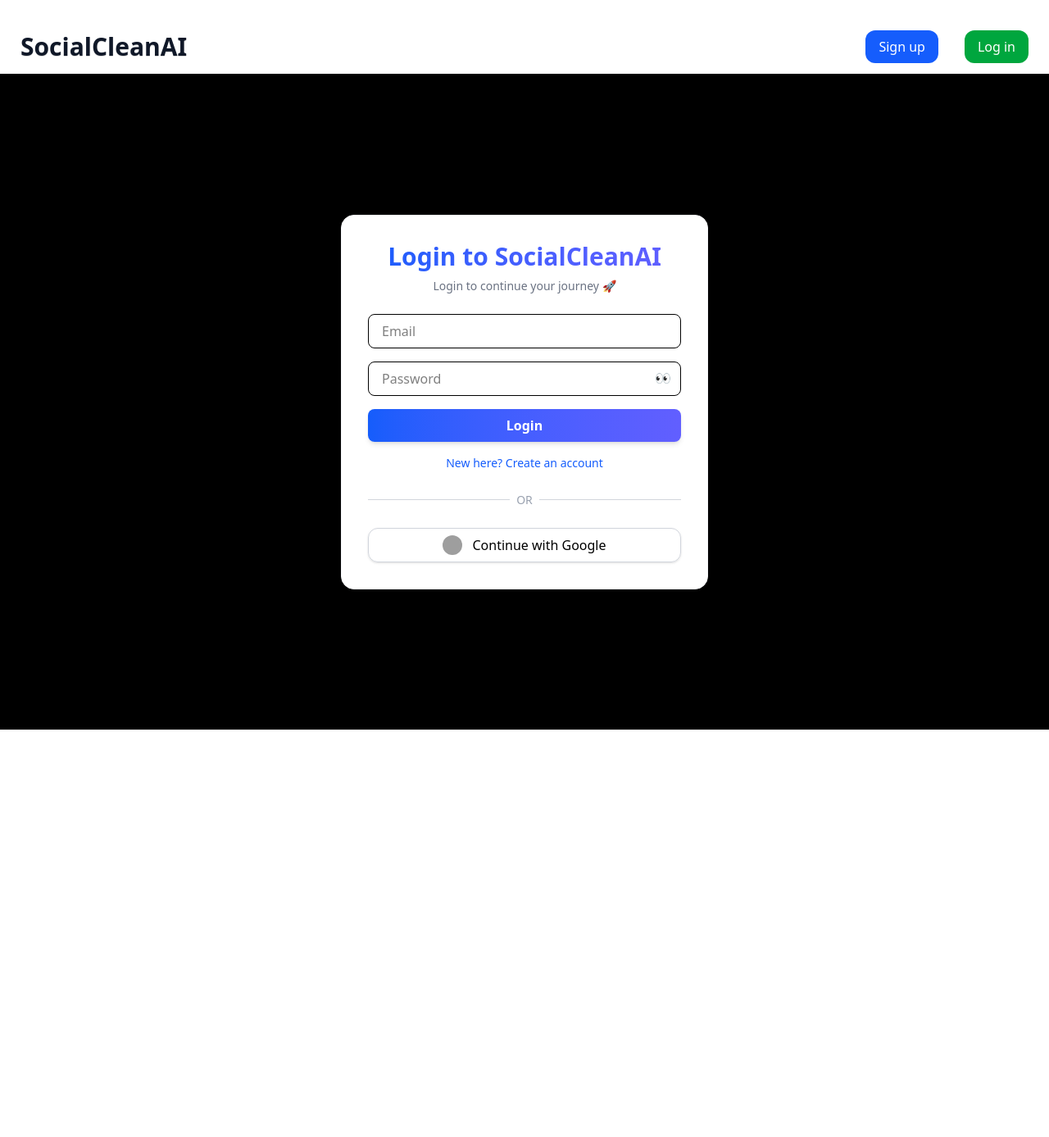
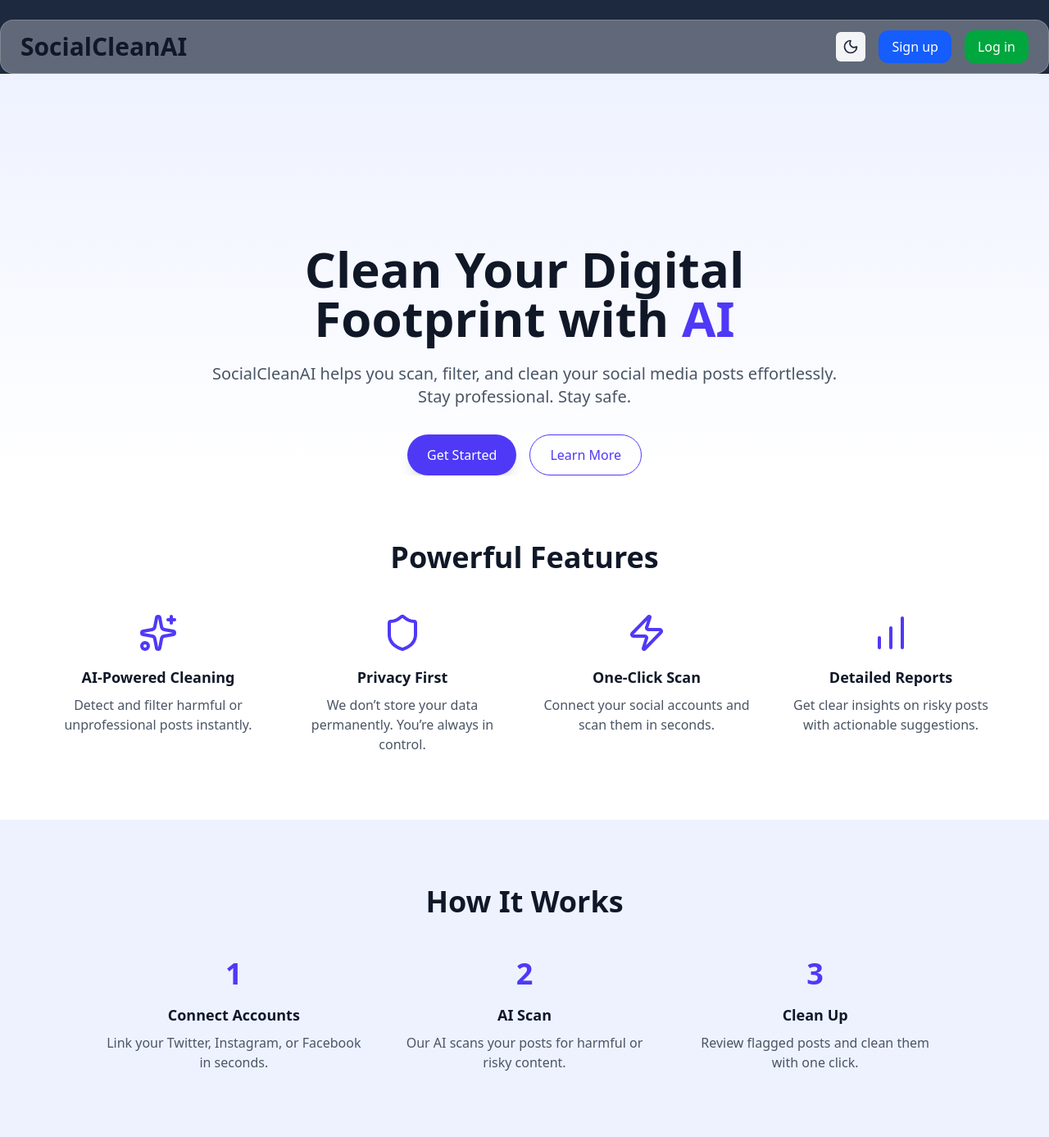
Before and after one commit to arfatkazi/SocialClean.AI, a React (Vite) app in the folder frontend/socialcleanAI/: page / in a window 1280 px wide. Before the commit this address led to /login. Shown: the top 1387 px of the page at 82% size. Before the commit the page ends 890 px from the top, so only its background shows below. Built offline with nearby package versions, Linux system fonts and the light colour scheme; grey boxes are pictures that could not be loaded.

Commit message:
making homepage

```diff
--- a/frontend/socialcleanAI/package.json
+++ b/frontend/socialcleanAI/package.json
@@ -12,6 +12,7 @@
   "dependencies": {
     "@tailwindcss/vite": "^4.1.13",
     "framer-motion": "^12.23.12",
+    "lucide-react": "^0.543.0",
     "react": "^19.1.1",
     "react-dom": "^19.1.1",
     "react-icons": "^5.5.0",
--- /dev/null
+++ b/frontend/socialcleanAI/src/App.css
@@ -0,0 +1,3 @@
+:root {
+  background-color: #1d293f;
+}
--- a/frontend/socialcleanAI/src/App.jsx
+++ b/frontend/socialcleanAI/src/App.jsx
@@ -1,26 +1,32 @@
-import React from "react";
-import { Routes, Route, Navigate } from "react-router-dom";
+import { useState, useEffect } from "react";
+import { Routes, Route } from "react-router-dom";
+import Navbar from "./components/Navbar";
 import AuthPage from "./pages/AuthPage";
 import ForgotPassword from "./pages/ForgotPassword";
 import ResetPassword from "./pages/ResetPassword";
 import Dashboard from "./pages/Dashboard";
-import Navbar from "./components/Navbar";
+import HomePage from "./pages/HomePage";
+import "./App.css";
 
 export default function App() {
+  const [darkMode, setDarkMode] = useState(false);
+
+  useEffect(() => {
+    const html = document.documentElement;
+    if (darkMode) html.classList.add("dark");
+    else html.classList.remove("dark");
+  }, [darkMode]);
+
   return (
     <>
-      <Navbar />
-
+      <Navbar darkMode={darkMode} setDarkMode={setDarkMode} />
       <Routes>
-        <Route path="/" element={<Navigate to="/login" replace />} />
+        <Route path="/" element={<HomePage />} />
         <Route path="/login" element={<AuthPage />} />
         <Route path="/signup" element={<AuthPage />} />
         <Route path="/forgot-password" element={<ForgotPassword />} />
         <Route path="/reset-password/:token" element={<ResetPassword />} />
-
         <Route path="/dashboard" element={<Dashboard />} />
-
-        <Route path="*" element={<Navigate to="/login" replace />} />
       </Routes>
     </>
   );
--- a/frontend/socialcleanAI/src/components/Navbar.jsx
+++ b/frontend/socialcleanAI/src/components/Navbar.jsx
@@ -1,35 +1,45 @@
 import { useState } from "react";
 import { Link } from "react-router-dom";
+import { Moon, Sun } from "lucide-react";
 
-export default function Navbar() {
+export default function Navbar({ darkMode, setDarkMode }) {
   const [isOpen, setIsOpen] = useState(false);
 
   return (
-    <nav className="sticky top-5 z-50">
+    <nav className="sticky top-2 z-50 ">
       <div
         className="max-w-7xl mx-auto px-6 py-3 flex justify-between items-center
-                      bg-white/30 backdrop-blur-lg border border-white/20  rounded-2xl mt-6"
+                    bg-white/30 dark:bg-gray-800/50 backdrop-blur-lg border border-white/20  rounded-2xl mt-6"
       >
         <Link
           to="/"
-          className="text-3xl font-bold text-gray-900  text-shadow-2xs "
+          className="text-3xl font-bold text-gray-900 dark:text-white"
         >
           SocialCleanAI
         </Link>
 
-        <div className="hidden md:flex items-center space-x-8">
+        {/* Desktop Links */}
+        <div className="hidden md:flex items-center space-x-4">
+          <button
+            onClick={() => setDarkMode(!darkMode)}
+            className="p-2 rounded-md bg-gray-100 dark:bg-gray-700 hover:bg-gray-200 dark:hover:bg-gray-600 transition"
+            aria-label="Toggle theme"
+            title={darkMode ? "Switch to light" : "Switch to dark"}
+          >
+            {darkMode ? (
+              <Sun className="w-5 h-5 text-yellow-400" />
+            ) : (
+              <Moon className="w-5 h-5 text-gray-800 dark:text-gray-100" />
+            )}
+          </button>
+
           <Link
             to="/signup"
             className="px-4 py-2 rounded-xl bg-blue-600 text-white font-medium hover:bg-black transition-colors duration-300"
           >
             Sign up
           </Link>
-          {/* <Link
-            to="/dashboard"
-            className="px-4 py-2 rounded-full text-gray-700 font-medium hover:bg-black hover:text-white transition-colors duration-300"
-          >
-            Dashboard
-          </Link> */}
+
           <Link
             to="/login"
             className="px-4 py-2 rounded-xl bg-green-600 text-white font-medium hover:bg-black transition-colors duration-300"
@@ -38,36 +48,47 @@
           </Link>
         </div>
 
+        {/* Mobile Menu Button */}
         <button
           className="md:hidden flex flex-col space-y-1 focus:outline-none"
           onClick={() => setIsOpen(!isOpen)}
         >
-          <span className="w-6 h-0.5 bg-gray-800"></span>
-          <span className="w-6 h-0.5 bg-gray-800"></span>
-          <span className="w-6 h-0.5 bg-gray-800"></span>
+          <span className="w-6 h-0.5 bg-gray-800 dark:bg-white"></span>
+          <span className="w-6 h-0.5 bg-gray-800 dark:bg-white"></span>
+          <span className="w-6 h-0.5 bg-gray-800 dark:bg-white"></span>
         </button>
       </div>
 
+      {/* Mobile Menu */}
       {isOpen && (
-        <div className="md:hidden bg-white/40 backdrop-blur-md border-t border-white/20 shadow-lg rounded-b-2xl p-4 space-y-4 transition-all duration-500 mt-3">
+        <div className="md:hidden bg-white/40 dark:bg-gray-800/70 backdrop-blur-md border-t border-white/20 dark:border-gray-700 shadow-lg rounded-b-2xl p-4 space-y-4 transition-all duration-500 mt-3">
+          <button
+            onClick={() => {
+              setDarkMode(!darkMode);
+              setIsOpen(false);
+            }}
+            className="block w-full text-center px-4 py-2 font-medium rounded-lg transition-colors duration-300
+                       bg-transparent text-black dark:text-white hover:bg-black hover:text-white"
+          >
+            {darkMode ? "☀️ Light Mode" : "🌙 Dark Mode"}
+          </button>
+
+          <hr className="border-white/30 dark:border-gray-700" />
+
           <Link
             to="/signup"
             onClick={() => setIsOpen(false)}
-            className="block text-center px-4 py-2 font-medium rounded-lg
-                 transition-colors duration-300 bg-transparent text-black
-                 hover:bg-black hover:text-white"
+            className="block text-center px-4 py-2 font-medium rounded-lg transition-colors duration-300
+                       bg-transparent text-black dark:text-white hover:bg-black hover:text-white"
           >
             Sign up
           </Link>
 
-          <hr className="border-white/30" />
-
           <Link
             to="/login"
             onClick={() => setIsOpen(false)}
-            className="block text-center px-4 py-2 font-medium rounded-lg
-                 transition-colors duration-300 bg-transparent text-black
-                 hover:bg-black hover:text-white"
+            className="block text-center px-4 py-2 font-medium rounded-lg transition-colors duration-300
+                       bg-transparent text-black dark:text-white hover:bg-black hover:text-white"
           >
             Log in
           </Link>
--- /dev/null
+++ b/frontend/socialcleanAI/src/pages/Homepage.jsx
@@ -0,0 +1,201 @@
+import { motion } from "framer-motion";
+import { Shield, Sparkles, Zap, BarChart } from "lucide-react";
+
+export default function HomePage() {
+  return (
+    <div className="flex flex-col min-h-screen bg-white dark:bg-gray-900 text-gray-900 dark:text-gray-100 transition-colors duration-300 ">
+      {/* Hero Section */}
+      <section className="flex-1 flex items-center justify-center bg-gradient-to-b from-indigo-50 to-white dark:from-gray-800 dark:to-gray-900 px-6">
+        <div className="text-center max-w-3xl">
+          <motion.h1
+            className="text-4xl md:text-6xl font-extrabold mb-6 mt-52"
+            initial={{ opacity: 0, y: 50 }}
+            animate={{ opacity: 1, y: 0 }}
+            transition={{ duration: 1, ease: "easeOut" }}
+          >
+            Clean Your Digital Footprint with{" "}
+            <span className="text-indigo-600 dark:text-indigo-400">AI</span>
+          </motion.h1>
+
+          <motion.p
+            className="text-lg md:text-xl text-gray-600 dark:text-gray-300 mb-8"
+            initial={{ opacity: 0 }}
+            animate={{ opacity: 1 }}
+            transition={{ delay: 0.5, duration: 1 }}
+          >
+            SocialCleanAI helps you scan, filter, and clean your social media
+            posts effortlessly. Stay professional. Stay safe.
+          </motion.p>
+
+          <motion.div
+            className="flex flex-col md:flex-row gap-4 justify-center"
+            initial={{ opacity: 0 }}
+            animate={{ opacity: 1 }}
+            transition={{ delay: 1, duration: 1 }}
+          >
+            <button className="px-6 py-3 rounded-full bg-indigo-600 text-white font-medium shadow-lg hover:bg-indigo-700 transition">
+              Get Started
+            </button>
+            <button className="px-6 py-3 rounded-full border border-indigo-600 text-indigo-600 dark:border-indigo-400 dark:text-indigo-400 font-medium hover:bg-indigo-50 dark:hover:bg-gray-800 transition">
+              Learn More
+            </button>
+          </motion.div>
+        </div>
+      </section>
+
+      {/* Features */}
+      <section className="py-20 px-6 bg-white dark:bg-gray-900">
+        <div className="max-w-6xl mx-auto text-center">
+          <h2 className="text-3xl md:text-4xl font-bold mb-12">
+            Powerful Features
+          </h2>
+          <div className="grid grid-cols-1 md:grid-cols-2 lg:grid-cols-4 gap-10">
+            {[
+              {
+                icon: (
+                  <Sparkles className="w-12 h-12 text-indigo-600 dark:text-indigo-400 mb-4" />
+                ),
+                title: "AI-Powered Cleaning",
+                desc: "Detect and filter harmful or unprofessional posts instantly.",
+              },
+              {
+                icon: (
+                  <Shield className="w-12 h-12 text-indigo-600 dark:text-indigo-400 mb-4" />
+                ),
+                title: "Privacy First",
+                desc: "We don’t store your data permanently. You’re always in control.",
+              },
+              {
+                icon: (
+                  <Zap className="w-12 h-12 text-indigo-600 dark:text-indigo-400 mb-4" />
+                ),
+                title: "One-Click Scan",
+                desc: "Connect your social accounts and scan them in seconds.",
+              },
+              {
+                icon: (
+                  <BarChart className="w-12 h-12 text-indigo-600 dark:text-indigo-400 mb-4" />
+                ),
+                title: "Detailed Reports",
+                desc: "Get clear insights on risky posts with actionable suggestions.",
+              },
+            ].map((item, i) => (
+              <motion.div
+                key={i}
+                className="flex flex-col items-center text-center"
+                initial={{ opacity: 0, y: 30 }}
+                whileInView={{ opacity: 1, y: 0 }}
+                viewport={{ once: true }}
+                transition={{ delay: i * 0.2, duration: 0.6 }}
+              >
+                {item.icon}
+                <h3 className="font-semibold text-lg">{item.title}</h3>
+                <p className="text-gray-600 dark:text-gray-300 mt-2">
+                  {item.desc}
+                </p>
+              </motion.div>
+            ))}
+          </div>
+        </div>
+      </section>
+
+      {/* How it works */}
+      <section className="py-20 px-6 bg-indigo-50 dark:bg-gray-800">
+        <div className="max-w-5xl mx-auto text-center">
+          <h2 className="text-3xl md:text-4xl font-bold mb-12">How It Works</h2>
+          <div className="grid grid-cols-1 md:grid-cols-3 gap-10">
+            {[
+              {
+                step: "1",
+                title: "Connect Accounts",
+                desc: "Link your Twitter, Instagram, or Facebook in seconds.",
+              },
+              {
+                step: "2",
+                title: "AI Scan",
+                desc: "Our AI scans your posts for harmful or risky content.",
+              },
+              {
+                step: "3",
+                title: "Clean Up",
+                desc: "Review flagged posts and clean them with one click.",
+              },
+            ].map((item, i) => (
+              <motion.div
+                key={i}
+                initial={{ opacity: 0, y: 30 }}
+                whileInView={{ opacity: 1, y: 0 }}
+                viewport={{ once: true }}
+                transition={{ delay: i * 0.2, duration: 0.6 }}
+              >
+                <div className="text-4xl font-bold text-indigo-600 dark:text-indigo-400">
+                  {item.step}
+                </div>
+                <h3 className="font-semibold text-lg mt-4">{item.title}</h3>
+                <p className="text-gray-600 dark:text-gray-300 mt-2">
+                  {item.desc}
+                </p>
+              </motion.div>
+            ))}
+          </div>
+        </div>
+      </section>
+
+      {/* Trust & Security */}
+      <section className="py-20 px-6 bg-white dark:bg-gray-900">
+        <motion.div
+          className="max-w-4xl mx-auto text-center"
+          initial={{ opacity: 0 }}
+          whileInView={{ opacity: 1 }}
+          viewport={{ once: true }}
+          transition={{ duration: 1 }}
+        >
+          <h2 className="text-3xl md:text-4xl font-bold mb-6">
+            Privacy & Security You Can Trust
+          </h2>
+          <p className="text-gray-600 dark:text-gray-300 text-lg">
+            We use bank-level encryption and industry best practices. Your data
+            belongs to you, always.
+          </p>
+        </motion.div>
+      </section>
+
+      {/* CTA Section */}
+      <section className="py-20 px-6 bg-indigo-600 text-white text-center">
+        <motion.div
+          initial={{ opacity: 0, y: 30 }}
+          whileInView={{ opacity: 1, y: 0 }}
+          viewport={{ once: true }}
+          transition={{ duration: 0.8 }}
+        >
+          <h2 className="text-3xl md:text-4xl font-bold mb-6">
+            Ready to Clean Your Social Media?
+          </h2>
+          <p className="text-lg mb-8">
+            Join thousands of users who trust SocialCleanAI to protect their
+            online presence.
+          </p>
+          <button className="px-8 py-4 rounded-full bg-white text-indigo-600 font-semibold shadow-lg hover:bg-gray-100 transition">
+            Get Started Now
+          </button>
+        </motion.div>
+      </section>
+
+      {/* Footer */}
+      <footer className="py-8 bg-gray-900 text-gray-400 text-center text-sm">
+        <p>© {new Date().getFullYear()} SocialCleanAI. All rights reserved.</p>
+        <div className="flex justify-center gap-6 mt-4">
+          <a href="#" className="hover:text-white">
+            Privacy Policy
+          </a>
+          <a href="#" className="hover:text-white">
+            Terms of Service
+          </a>
+          <a href="#" className="hover:text-white">
+            Contact
+          </a>
+        </div>
+      </footer>
+    </div>
+  );
+}
--- /dev/null
+++ b/frontend/socialcleanAI/tailwind.config.js
@@ -0,0 +1,9 @@
+/** @type {import('tailwindcss').Config} */
+export default {
+  content: ["./index.html", "./src/**/*.{js,jsx,ts,tsx}"],
+  darkMode: "class", // <-- important!
+  theme: {
+    extend: {},
+  },
+  plugins: [],
+};
--- a/frontend/socialcleanAI/vite.config.js
+++ b/frontend/socialcleanAI/vite.config.js
@@ -5,6 +5,6 @@
 export default defineConfig({
   plugins: [
     react(),
-    tailwindcss(), // add Tailwind here
+    tailwindcss(), // integrates Tailwind with Vite
   ],
 });
```
Also changed, not shown: 2 other files (tests, documents, lock files or other folders).
